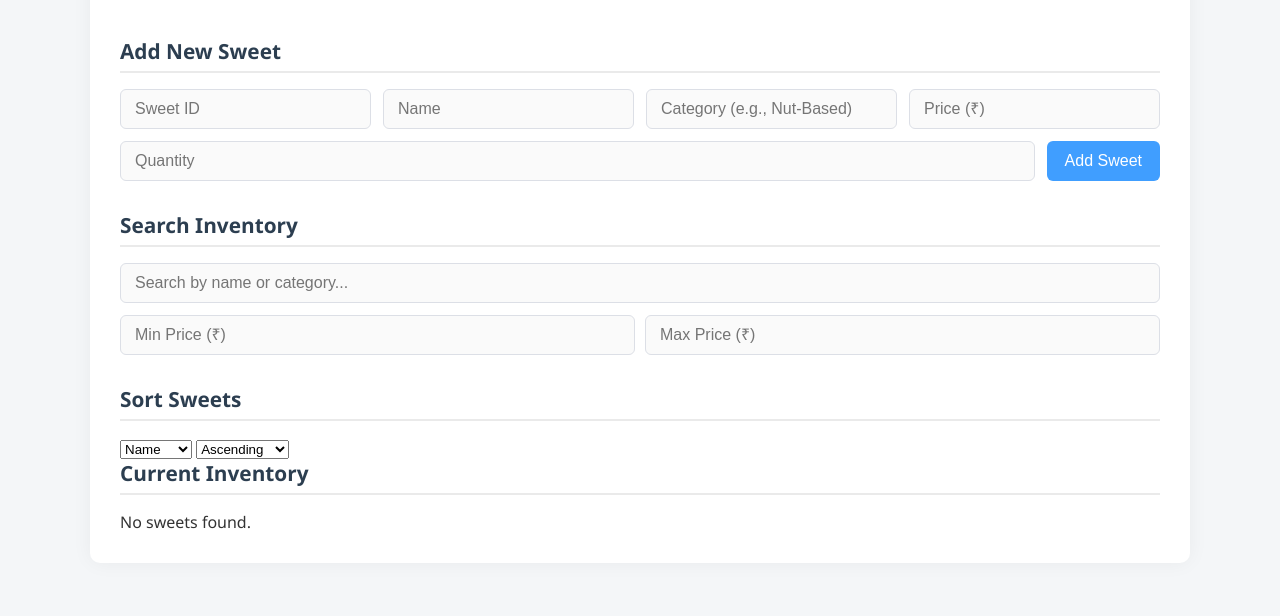
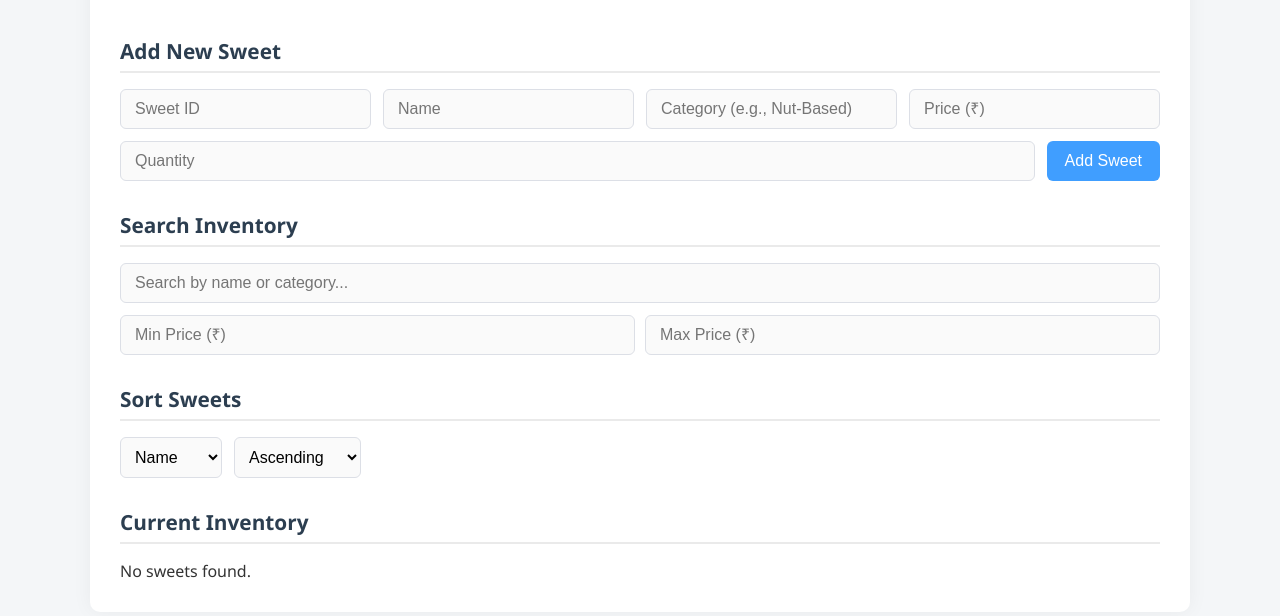
Before and after one commit to YahyaDumba/SweetShop_Management_System, a website with bundled scripts: page frontend/index.html in a window 1280 px wide. Shown: the part 140-756 px from the top of the page. Built offline with nearby package versions, Linux system fonts and the light colour scheme.

Commit message:
Add sort UI in style.css

```diff
--- a/frontend/style.css
+++ b/frontend/style.css
@@ -1,4 +1,3 @@
-/* RESET + BASE */
 * {
   margin: 0;
   padding: 0;
@@ -310,3 +309,29 @@ section h2 {
       font-size: 0.85rem;
     }
   }
+
+  /* SORTING DROPDOWNS */
+.sort-section {
+    margin-bottom: 30px;
+  }
+
+  .sort-controls {
+    display: flex;
+    gap: 12px;
+    flex-wrap: wrap;
+  }
+
+  .sort-controls select {
+    padding: 10px;
+    font-size: 1rem;
+    border-radius: 6px;
+    border: 1px solid #dcdfe6;
+    background: #fafafa;
+    transition: 0.2s ease;
+  }
+
+  .sort-controls select:focus {
+    outline: none;
+    border-color: #409eff;
+    background: #fff;
+  }
```
